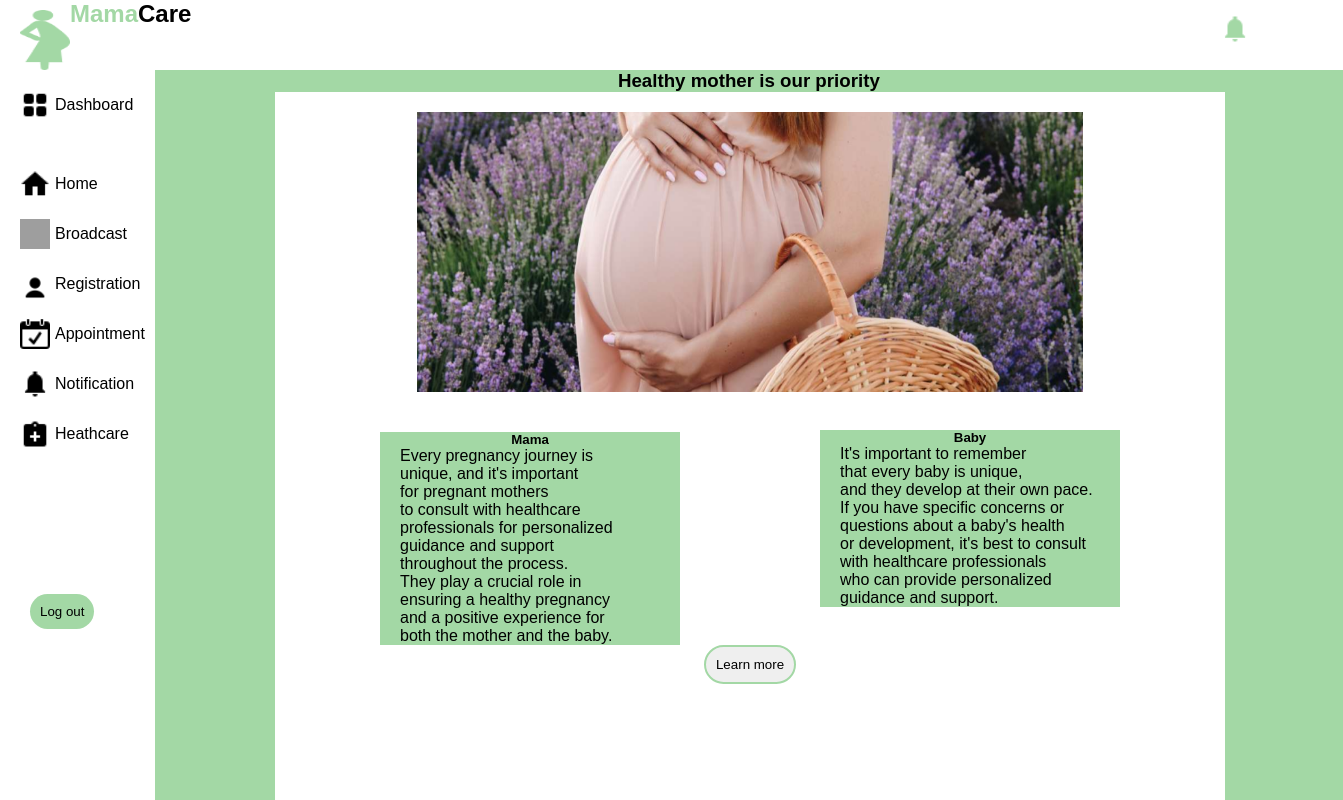
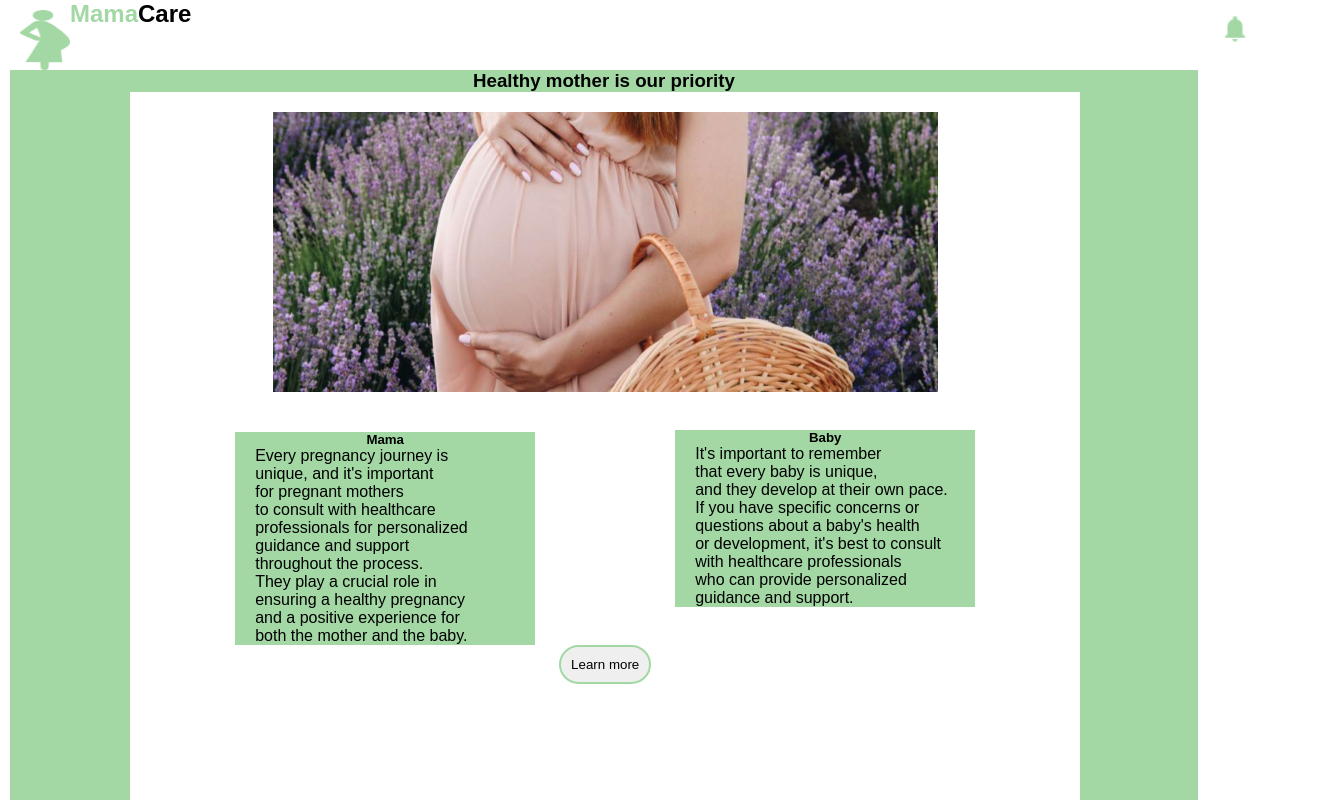
Before and after one commit to Igire-Rwanda/Infant-healthy-assurance, a React (Create React App) app: page /healthcareinfo in a window 1280 px wide. Shown: the top 800 px of the page, 1343 px wide, since content can reach past the window. Built offline with nearby package versions, Linux system fonts and the light colour scheme; grey boxes are pictures that could not be loaded.

Commit message:
added the header to the healthcareinfo

```diff
--- a/src/Pages/Healthcare.jsx
+++ b/src/Pages/Healthcare.jsx
@@ -1,10 +1,11 @@
 import React from "react";
-import DoctorLayout from "../Layout/DoctorLayout";
 import "../styles/sidemenu.css"
 import img from "../Images/Rectangle 110.png"
+import Header from "../Components/Header/Header";
 export default function Healthcare(){
     return(
-        <DoctorLayout>
+        <>
+            <Header/>
             <div className="hbody">
             <h3>Healthy mother is our priority</h3>
             <div className="hbody2">
@@ -49,6 +50,6 @@
                </div>
             </div>
             </div>
-        </DoctorLayout>
+        </>
     )
 }
```
